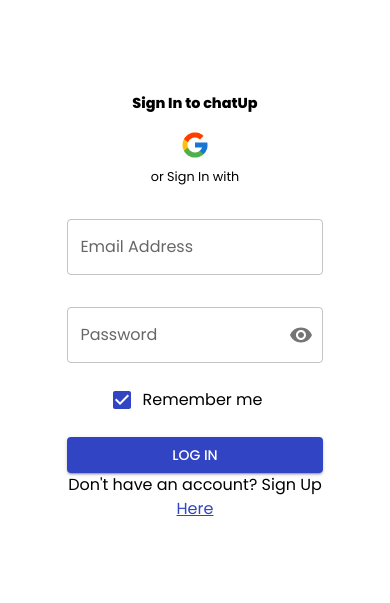
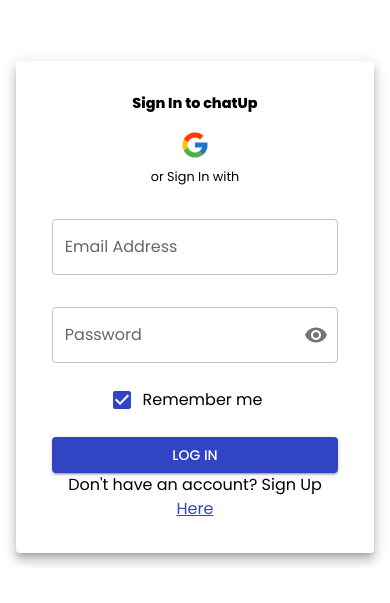
Before and after one commit to AboladeOluwaseun/Social-media-app, a React (Vite) app: page /login in a window 390 px wide. Shown: the part 115-718 px from the top of the page. Built offline with nearby package versions, Linux system fonts and the light colour scheme; the HTML template or start-up script is replaced by a standard one.

Commit message:
form responsiveness fixed

```diff
--- a/src/Components/Authentication/AuthComponent.tsx
+++ b/src/Components/Authentication/AuthComponent.tsx
@@ -17,13 +17,14 @@
           justifyContent: "center",
           alignItems: "center",
           height: "100vh",
-          width:'90vw'
+          // backgroundColor:'red'
         }}
       >
 
-
-          {/* Authentication page message */}
-          <Grid container>
+          <Box >
+            <Paper  elevation={8}>
+              {/* Authentication page message */}
+            <Grid container>
             <Grid
               item
               xs={6}
@@ -93,6 +94,10 @@
               <AuthForm />
             </Grid>
           </Grid>
+            </Paper>
+
+          </Box>
+
 
       </Container>
     </>
```
